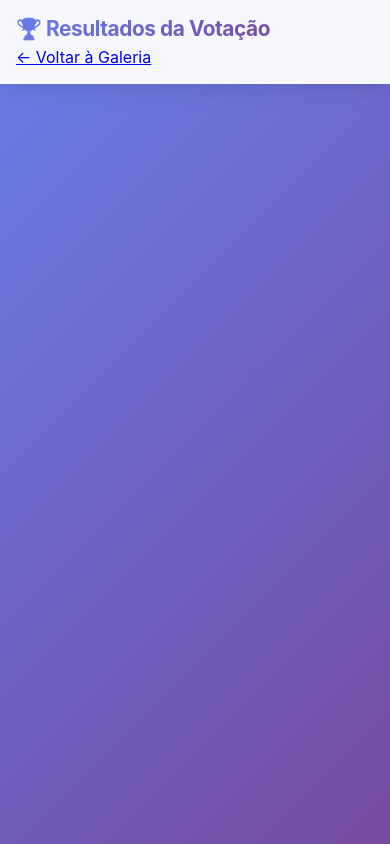
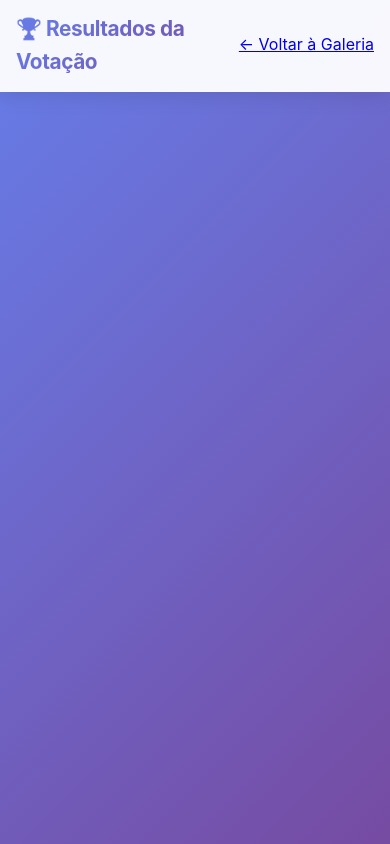
Before and after one commit to paulosergiolima/sitezinho, a Flask app: page /count in a window 390 px wide. Run offline with Flask 3, Linux system fonts and the light colour scheme; some libraries are stand-ins or nearby versions.

Commit message:
Implement results page styles and responsive design
- Added CSS for results page layout, including a gradient background and fixed header.
- Enhanced header content layout for better alignment and spacing.
- Implemented mobile responsiveness for results header and body, adjusting padding and font sizes for various screen sizes.
- Updated HTML structure to reflect new styles and improve user experience.

```diff
--- a/static/css/style.css
+++ b/static/css/style.css
@@ -1337,6 +1337,55 @@ header {
    RESULTS PAGE STYLES
    ======================================== */
 
+/* Results Body */
+.results-body {
+    background: linear-gradient(135deg, #667eea 0%, #764ba2 100%);
+    min-height: 100vh;
+    padding: 0;
+    padding-top: 100px; /* Space for fixed header */
+    margin: 0;
+}
+
+/* Results Header */
+.results-header {
+    position: fixed;
+    top: 0;
+    left: 0;
+    right: 0;
+    background: rgba(255, 255, 255, 0.95);
+    backdrop-filter: blur(20px);
+    border-bottom: 1px solid rgba(255, 255, 255, 0.2);
+    box-shadow: 0 4px 20px rgba(0, 0, 0, 0.1);
+    z-index: 1000;
+    padding: 0% !important;
+}
+
+.results-header-content {
+    max-width: 1200px;
+    margin: 0 auto;
+    padding: 1.5rem 2rem;
+    display: flex;
+    justify-content: space-between; /* Distributes title and button to opposite ends */
+    align-items: center;
+    width: 100%; /* Ensures full width for proper space distribution */
+}
+
+.results-header h1 {
+    font-size: 2rem;
+    font-weight: 700;
+    background: linear-gradient(135deg, #667eea, #764ba2);
+    -webkit-background-clip: text;
+    -webkit-text-fill-color: transparent;
+    background-clip: text;
+    margin: 0;
+    letter-spacing: -0.02em;
+}
+
+.back-btn-results {
+    margin-left: auto; /* Pushes button to the right end of the container */
+    /* Inherits base button styles */
+}
+
 /* Back button for results page */
 
 
@@ -1476,8 +1525,50 @@ header {
 .result-card:nth-child(7) { animation-delay: 0.7s; }
 .result-card:nth-child(8) { animation-delay: 0.8s; }
 
+/* Mobile responsiveness for results header */
+@media (max-width: 768px) {
+    .results-body {
+        padding-top: 120px; /* More space for mobile header */
+    }
+
+    .results-header-content {
+        flex-direction: row;
+        gap: 1rem;
+    }
+
+    .results-header h1 {
+        font-size: 1rem;
+    }
+
+    .results-header a.back-btn-results {
+        margin-left: auto; /* Maintains right alignment on mobile */
+        flex-shrink: 0; /* Prevents button from shrinking */
+    }
+}
+
+@media (max-width: 480px) {
+    .results-body {
+        padding-top: 140px; /* Even more space for very small screens */
+    }
+
+    .results-header-content {
+        padding: 0.75rem 1rem;
+        gap: 0.75rem;
+    }
+
+    .results-header h1 {
+        font-size: 1.3rem;
+    }
+
+    .results-header a.back-btn-results {
+        margin-left: auto; /* Maintains right alignment on mobile */
+        flex-shrink: 0; /* Prevents button from shrinking */
+    }
+}
+
 /* Mobile responsiveness for results */
 @media (max-width: 768px) {
+
     .result-rank {
         top: -8px;
         left: -8px;
--- a/templates/count.html
+++ b/templates/count.html
@@ -8,16 +8,12 @@
     <script src="static/js/main.js"></script>
     <script src="https://ajax.googleapis.com/ajax/libs/jquery/1.11.1/jquery.min.js"></script>
 </head>
-<body>
-    <!-- Header -->
-    <header>
-        <div class="header-content">
-            <div class="header-title">
-                <h1>🏆 Resultados da Votação</h1>
-            </div>
-            <div class="header-buttons">
-                <a href="/" class="back-btn-results">← Voltar à Galeria</a>
-            </div>
+<body class="results-body">
+    <!-- Results Header -->
+    <header class="results-header">
+        <div class="results-header-content">
+            <h1>🏆 Resultados da Votação</h1>
+            <a href="/" class="back-btn-results">← Voltar à Galeria</a>
         </div>
     </header>
 
```
